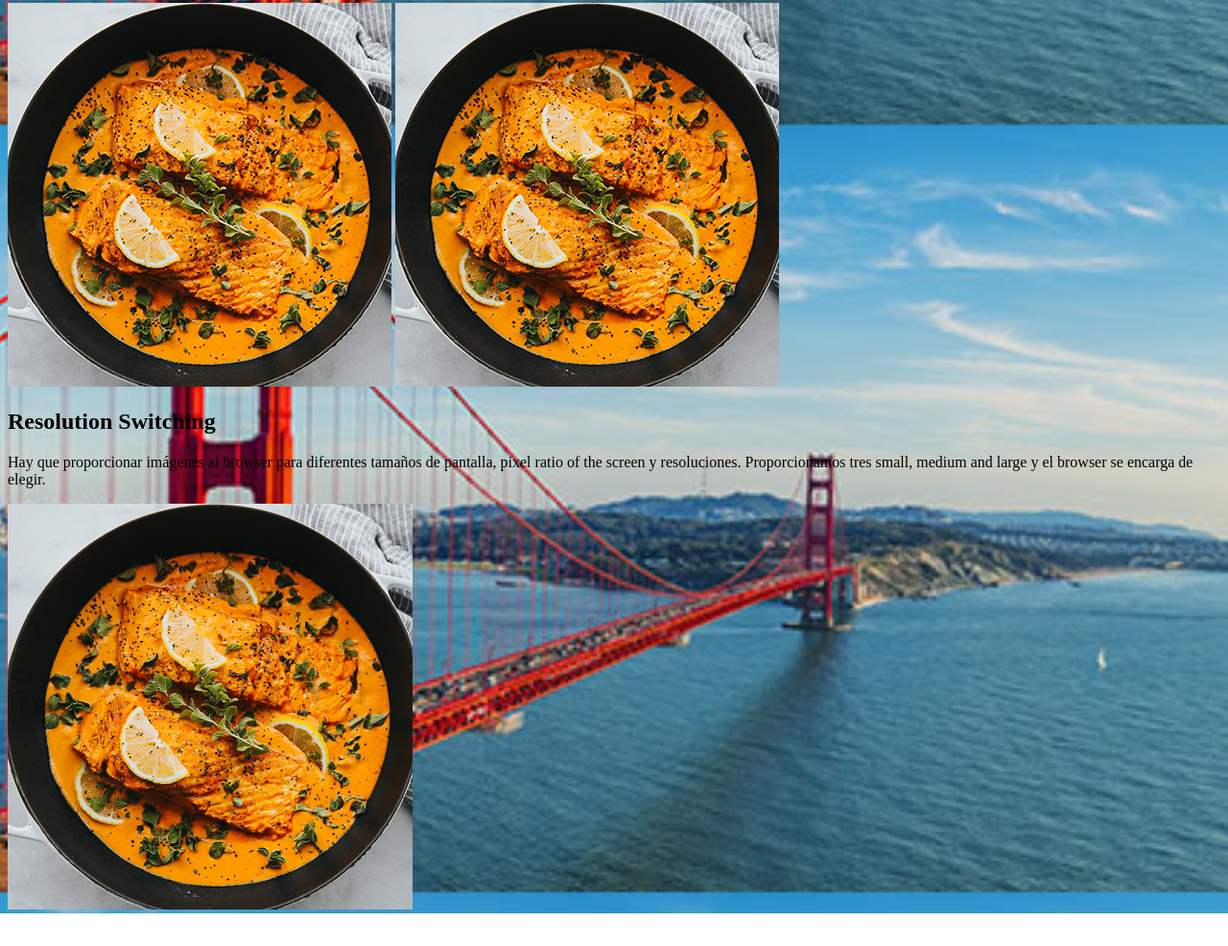
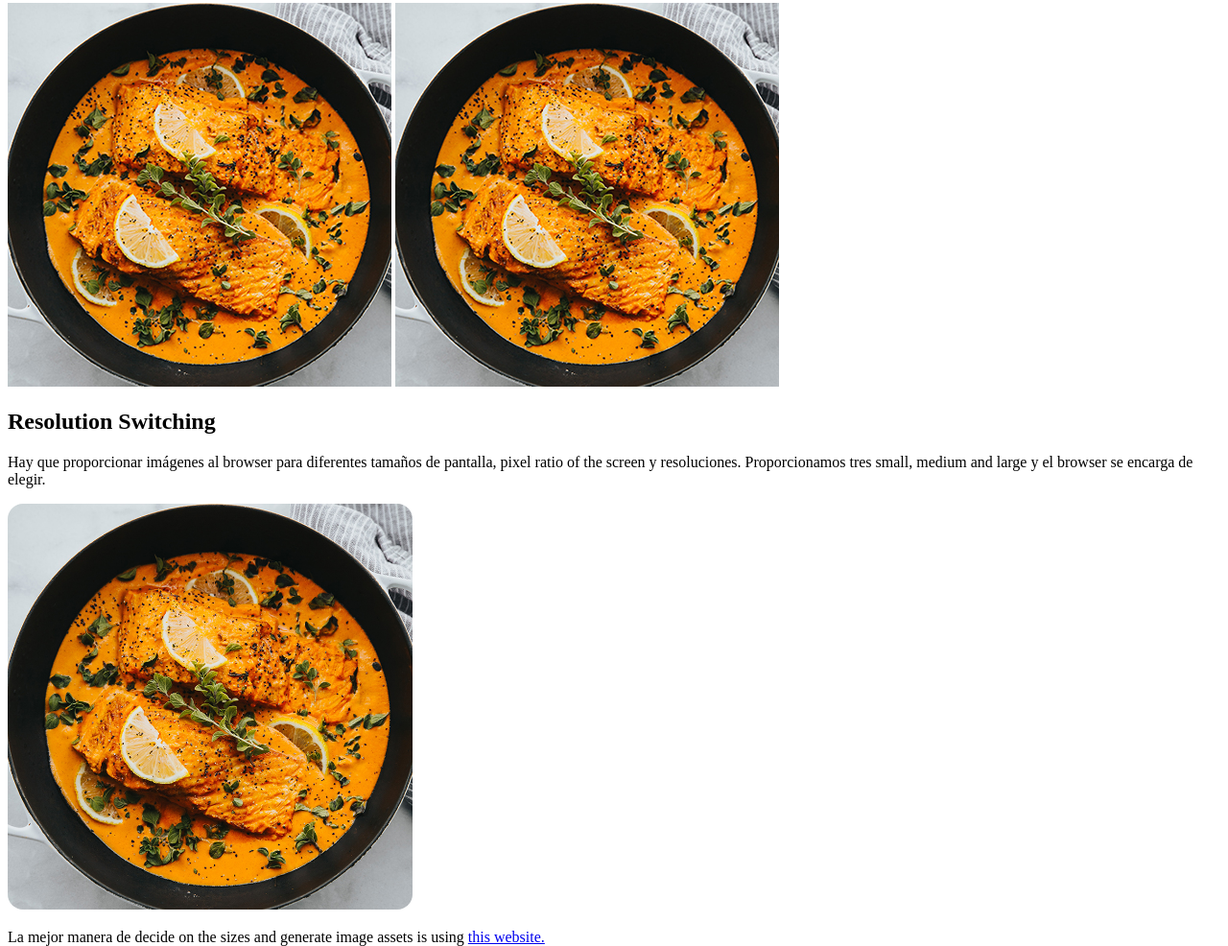
Before and after one commit to kevinsoliz/CSSwithMosh, a plain HTML site: page IMAGES/1_Images.html in a window 1280 px wide. Shown: the part 2270-3256 px from the top of the page at 96% size. Before the commit the page ends 3222 px from the top, so only its background shows below. Drawn offline with Linux system fonts and the light colour scheme.

Commit message:
En lal web reponsive break points: estableces cuántos assets, el tamaño, incluso te da el código

```diff
--- a/IMAGES/1_Images.html
+++ b/IMAGES/1_Images.html
@@ -123,6 +123,7 @@
       />
       <!-- si el tamaño del viewport es 500px la imagen tendrá ancho vw,
        son condionales, el último no lleva nada por que es un else-->
+       <p>La mejor manera de decide on the sizes and generate image assets is using <a href="https://www.responsivebreakpoints.com/">this website.</a></p>
     </section>
   </body>
 </html>
--- a/IMAGES/css/1_Images.css
+++ b/IMAGES/css/1_Images.css
@@ -1,5 +1,5 @@
 body {
-  background: url(../images/bg-sanfrancisco.jpg);
+  /*background: url(../images/bg-sanfrancisco.jpg);*/
   background-repeat: no-repeat; /* repeat-x*/
   /*background-position: 100% 0; horizontal vertical */
   background-size: cover; /* desaparece porque body (blocklevel element) su height es 0 por defecto, también puedes usar cover*/
@@ -66,5 +66,5 @@ body {
 }
 
 .meal-4 {
-
+  border-radius: 1rem;
 }
```
